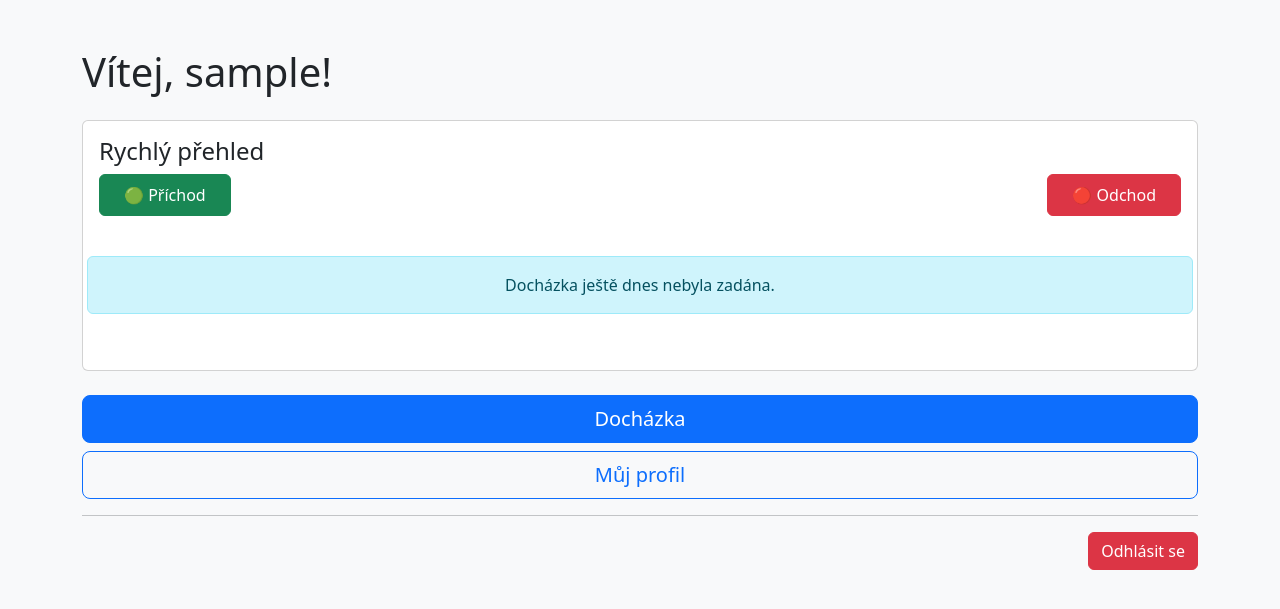
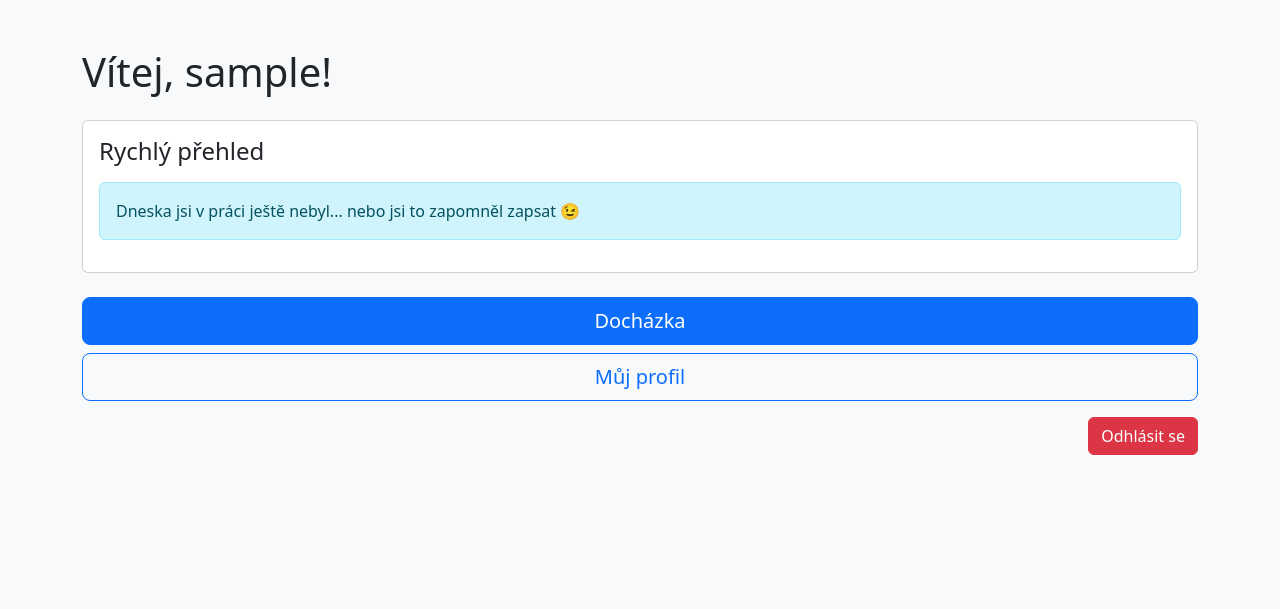
Before and after one commit to doubek01/dochazk, a Flask app: page / in a window 1280 px wide. Shown: the top 609 px of the page. Run offline with Flask 3, Linux system fonts and the light colour scheme; the visitor is signed in with stand-in values (Sample User, id 1).

Commit message:
Upravený main.py a dashboard, admin_zamestnanci

```diff
--- a/main.py
+++ b/main.py
@@ -20,6 +20,9 @@ import bcrypt
 import qrcode
 import base64
 import re
+
+
+print("DB URI:", os.getenv("DATABASE_URL"))
 
 
 # Načti proměnné z .env souboru
@@ -654,11 +657,21 @@ def get_zamestnanci():
             except:
                 pass
 
-        last_payment = (
-            db.session.query(db.func.max(Dochazka.date))
-            .filter_by(username=user.username, status="Proplaceno")
+        last_payment_raw = (
+            db.session.query(db.func.max(Vyplata.date))
+            .filter_by(username=user.username)
             .scalar()
         )
+
+        # Bezpečný převod na string
+        if isinstance(last_payment_raw, datetime):
+            last_payment = last_payment_raw.strftime("%Y-%m-%d")
+        else:
+            try:
+                last_payment = datetime.strptime(str(last_payment_raw), "%Y-%m-%d").strftime("%Y-%m-%d")
+            except:
+                last_payment = ""
+
 
         job_location = (user.job_location or "").strip()
         if job_location not in ["Brigádník", "Stálý kopáč"]:
--- a/templates/dashboard.html
+++ b/templates/dashboard.html
@@ -14,24 +14,6 @@
         <div class="card-body">
           <h4 class="card-title">Rychlý přehled</h4>
 
-          <div class="row text-center mb-4">
-            <div class="d-flex justify-content-between mb-4">
-              {% if not today_in %}
-              <form method="post" action="{{ url_for('zadat_prichod') }}">
-                <button class="btn btn-success px-4 py-2">🟢 Příchod</button>
-              </form>
-              {% else %}
-              <div></div>
-              {% endif %}
-
-              {% if not today_out %}
-              <button class="btn btn-danger px-4 py-2" data-bs-toggle="modal" data-bs-target="#odchodModal">
-                🔴 Odchod
-              </button>
-              {% endif %}
-            </div>
-
-
           {% if today_in or today_out %}
           <ul class="list-group">
             <li class="list-group-item d-flex justify-content-between">
@@ -45,104 +27,23 @@
           </ul>
           {% else %}
           <div class="alert alert-info mt-3" role="alert">
-            Docházka ještě dnes nebyla zadána.
+            Dneska jsi v práci ještě nebyl... nebo jsi to zapomněl zapsat 😉
           </div>
           {% endif %}
         </div>
       </div>
-    </div>
-    <!-- Navigace -->
-    <div class="mb-3">
-      <a href="{{ url_for('dochazka') }}" class="btn btn-primary btn-lg w-100 mb-2">Docházka</a>
-      <a href="{{ url_for('muj_profil') }}" class="btn btn-outline-primary btn-lg w-100">Můj profil</a>
-    </div>
 
-    <hr>
+      <!-- Navigace -->
+      <div class="mb-3 d-grid gap-2">
+        <a href="{{ url_for('dochazka') }}" class="btn btn-primary btn-lg">Docházka</a>
+        <a href="{{ url_for('muj_profil') }}" class="btn btn-outline-primary btn-lg">Můj profil</a>
+      </div>
 
-    <div class="text-end">
-      <a href="{{ url_for('logout') }}" class="btn btn-danger">Odhlásit se</a>
-    </div>
-
-    <!-- Modal pro zadání odchodu -->
-    <div class="modal fade" id="odchodModal" tabindex="-1" aria-labelledby="odchodModalLabel" aria-hidden="true">
-      <div class="modal-dialog">
-        <form method="post" action="{{ url_for('zadat_odchod') }}" class="modal-content">
-          <div class="modal-header">
-            <h5 class="modal-title" id="odchodModalLabel">Zadat dnešní odchod</h5>
-            <button type="button" class="btn-close" data-bs-dismiss="modal" aria-label="Zavřít"></button>
-          </div>
-
-          <div class="modal-body">
-            <div class="mb-3 text-center">
-              <div><strong>Příchod:</strong> {{ today_in or '—' }}</div>
-              <div><strong>Aktuální čas:</strong> {{ current_time }}</div>
-              {% if today_hours %}
-              <div><strong>Hodin celkem:</strong> {{ today_hours }}</div>
-              {% endif %}
-            </div>
-
-            <hr>
-
-            <div class="mb-3">
-              <label for="misto" class="form-label">Místo práce</label>
-              <select name="place" id="misto" class="form-select" required>
-                <option value="">-- vyber nebo doplň --</option>
-                <option value="Benecko">Benecko</option>
-                <option value="Náchod">Náchod</option>
-                <option value="Poustevna">Poustevna</option>
-                <option value="Trutnov">Trutnov</option>
-                <option value="vlastni">Jiné (doplň níže)</option>
-              </select>
-            </div>
-            <input type="hidden" name="real_out_time" id="real_out_time">
-
-            <div class="mb-3" id="vlastni_misto_container" style="display: none;">
-              <label for="vlastni_misto" class="form-label">Jiné místo (volitelné)</label>
-              <input type="text" name="custom_place" id="vlastni_misto" class="form-control">
-            </div>
-
-            <div class="mb-3">
-              <label for="poznamka" class="form-label">Poznámka</label>
-              <textarea name="poznamka" id="poznamka" rows="2" class="form-control" placeholder="Např. natírání laviček, obsluha baru..."></textarea>
-            </div>
-          </div>
-
-          <div class="modal-footer">
-            <button type="submit" class="btn btn-danger">🔴 Potvrdit odchod</button>
-            <button type="button" class="btn btn-secondary" data-bs-dismiss="modal">Zavřít</button>
-          </div>
-        </form>
+      <div class="text-end">
+        <a href="{{ url_for('logout') }}" class="btn btn-danger">Odhlásit se</a>
       </div>
     </div>
 
-    <script>
-      document.addEventListener('DOMContentLoaded', function () {
-        const realOutTimeInput = document.getElementById('real_out_time');
-        const odchodModal = document.getElementById('odchodModal');
-
-        odchodModal.addEventListener('show.bs.modal', function () {
-          const now = new Date();
-          const hours = now.getHours().toString().padStart(2, '0');
-          const minutes = now.getMinutes().toString().padStart(2, '0');
-          realOutTimeInput.value = `${hours}:${minutes}`;
-        });
-      });
-    </script>
-
     <script src="https://cdn.jsdelivr.net/npm/bootstrap@5.3.0/dist/js/bootstrap.bundle.min.js"></script>
-
-    <script>
-      const mistoSelect = document.getElementById('misto');
-      const vlastniMistoContainer = document.getElementById('vlastni_misto_container');
-
-      mistoSelect.addEventListener('change', function () {
-        if (this.value === 'vlastni') {
-          vlastniMistoContainer.style.display = 'block';
-        } else {
-          vlastniMistoContainer.style.display = 'none';
-        }
-      });
-    </script>
-
   </body>
 </html>
```
Also changed, not shown: templates/dochazka.html (+20 -15 lines).
